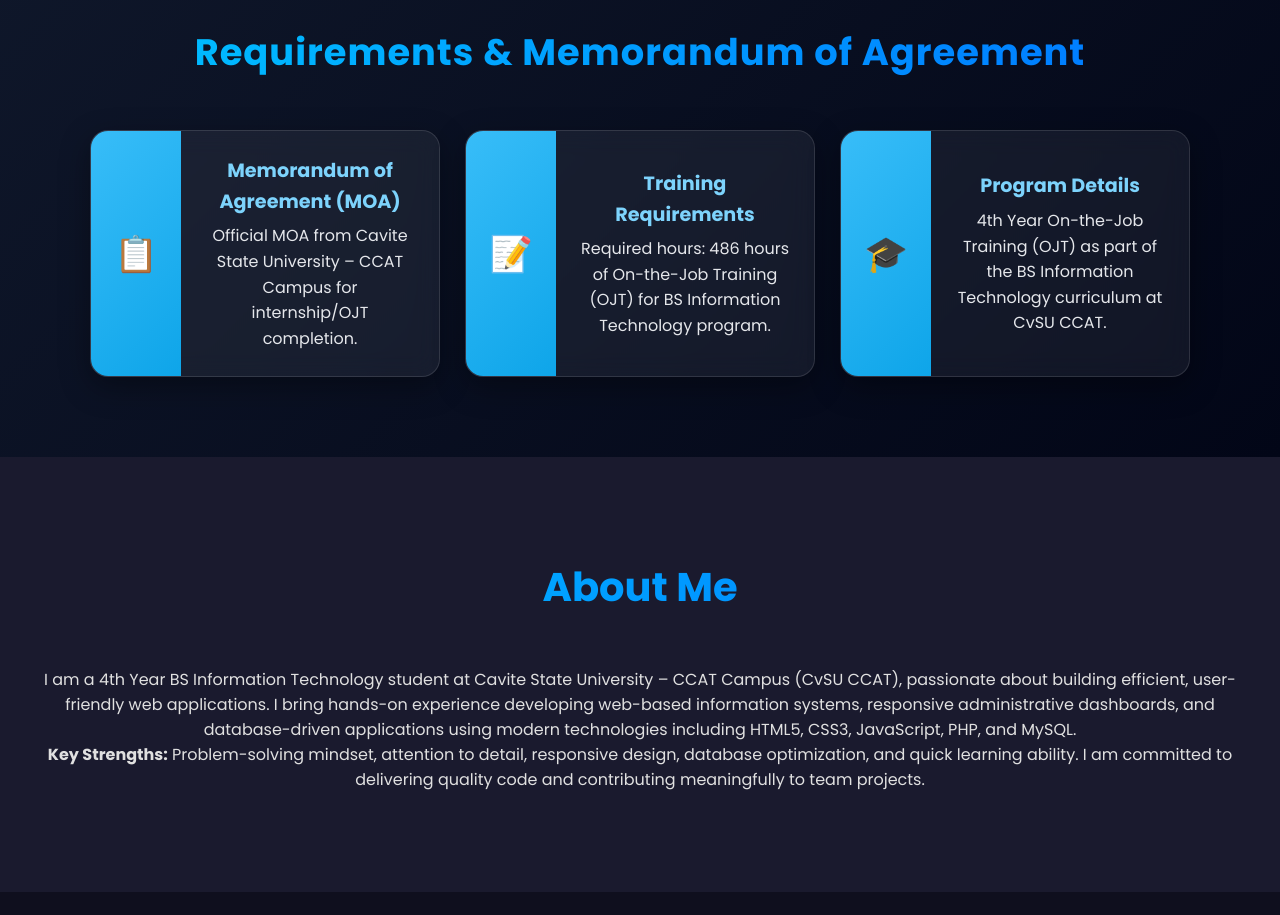
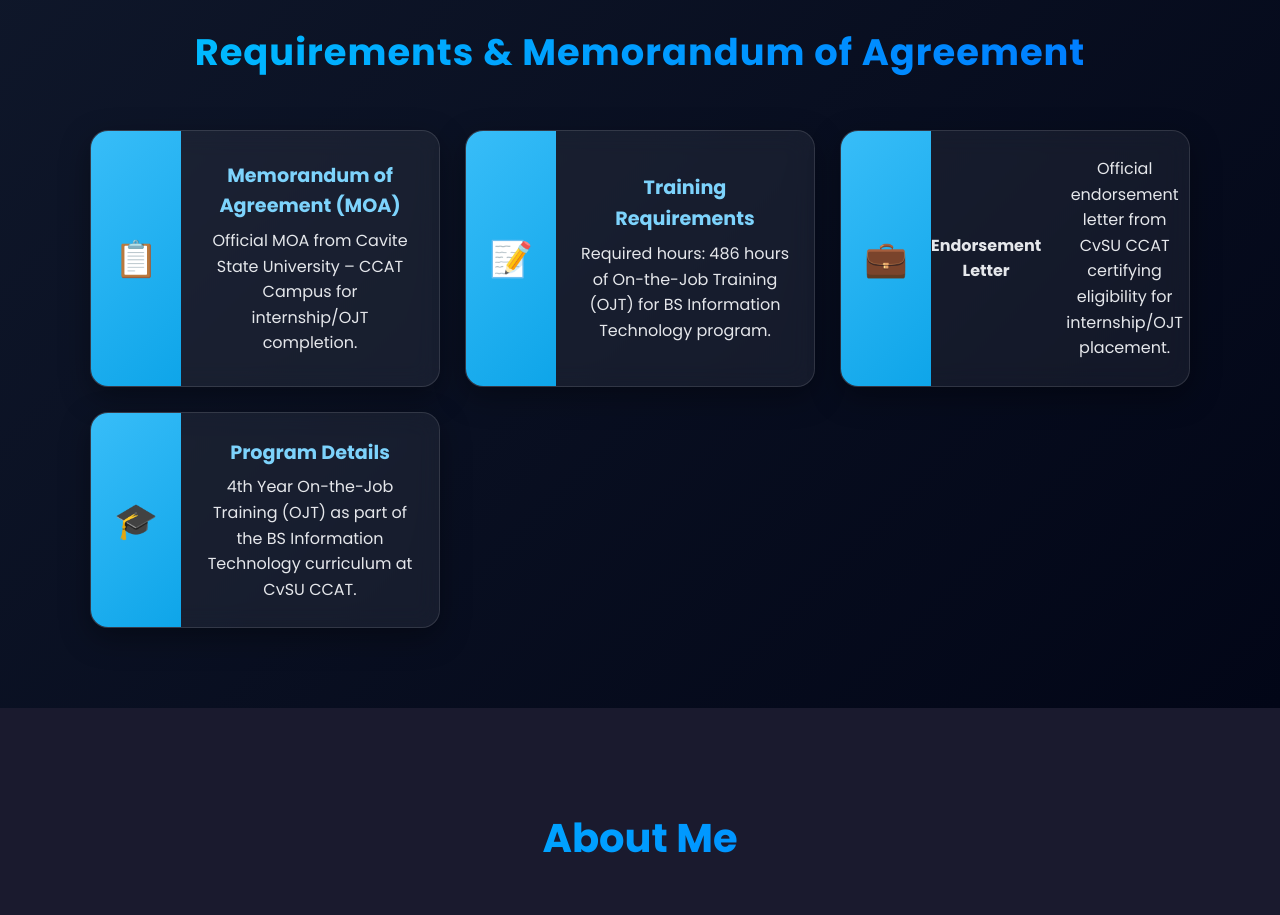
Before and after one commit to johnvherwincalma07/johnvherwincalma07.github.io, a plain HTML site: page index.html in a window 1280 px wide. Shown: the part 1600-2515 px from the top of the page. Drawn offline with Linux system fonts and the light colour scheme; no server answers.

Commit message:
Fix HTML formatting and add endorsement letter section

```diff
--- a/index.html
+++ b/index.html
@@ -81,6 +81,12 @@
                 <strong>Training Requirements</strong>
                 Required hours: 486 hours of On-the-Job Training (OJT) for BS Information Technology program.
             </p>
+        </div>
+
+        <div class="requirement-item">
+            <h3>💼</h3>
+            <strong>Endorsement Letter</strong>
+            <p>Official endorsement letter from CvSU CCAT certifying eligibility for internship/OJT placement.</p>
         </div>
 
         <div class="requirement-item">
```
